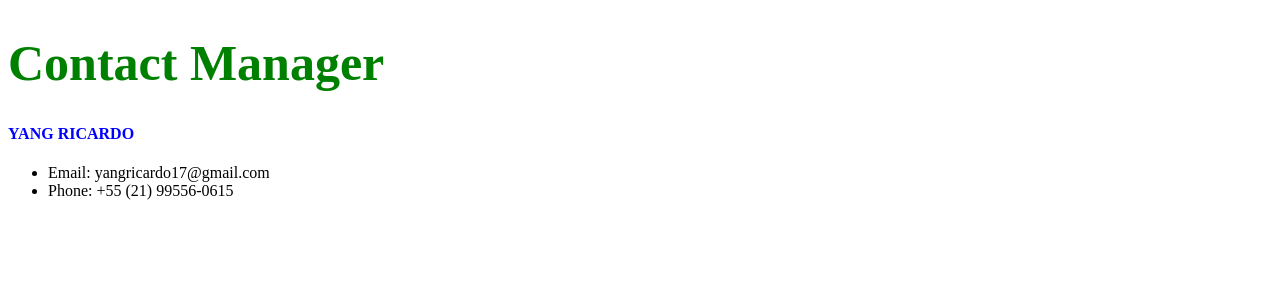
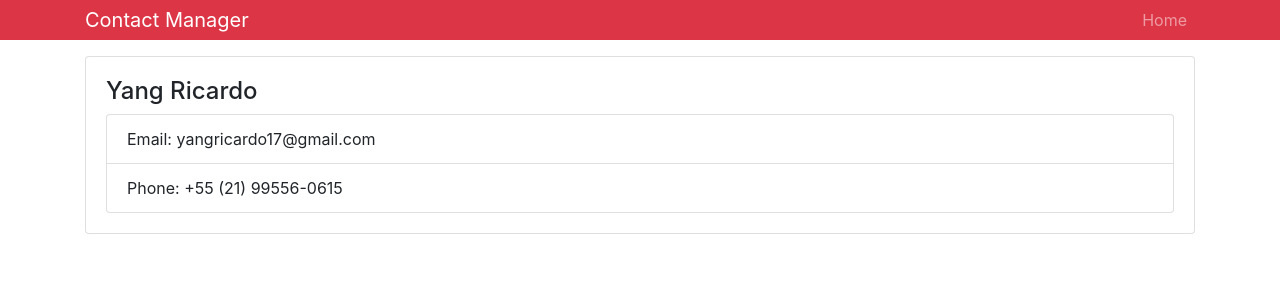
Before and after one commit to arpesh28/react-front-to-back, a React (Create React App) app in the folder contactmanager/: page / in a window 1280 px wide. Shown: the top 300 px of the page. Built offline with nearby package versions, Linux system fonts and the light colour scheme.

Commit message:
bootstrap

```diff
--- a/contactmanager/package.json
+++ b/contactmanager/package.json
@@ -3,6 +3,10 @@
   "version": "0.1.0",
   "private": true,
   "dependencies": {
+    "ajv": "^6.5.4",
+    "bootstrap": "^4.1.3",
+    "jquery": "^3.3.1",
+    "popper.js": "^1.14.4",
     "react": "^16.5.2",
     "react-dom": "^16.5.2",
     "react-scripts": "2.0.4"
--- a/contactmanager/src/App.js
+++ b/contactmanager/src/App.js
@@ -1,7 +1,10 @@
 import React, { Component } from "react";
-import "./App.css";
+
 import Contact from "./components/contact/Contact";
 import Header from "./components/header/Header";
+
+import "bootstrap/dist/css/bootstrap.min.css";
+import "./App.css";
 
 class App extends Component {
   render() {
--- a/contactmanager/src/components/contact/Contact.css
+++ /dev/null
@@ -1,4 +0,0 @@
-h4 {
-    color: blue;
-    text-transform: uppercase;
-}
--- a/contactmanager/src/components/contact/Contact.jsx
+++ b/contactmanager/src/components/contact/Contact.jsx
@@ -1,17 +1,18 @@
 import React, { Component } from "react";
 import { PropTypes } from "prop-types";
-import "./Contact.css";
 
 class Contact extends Component {
   render() {
     const { name, email, phone } = this.props;
     return (
-      <div>
-        <h4>{name}</h4>
-        <ul>
-          <li>Email: {email}</li>
-          <li>Phone: {phone}</li>
-        </ul>
+      <div className="container">
+        <div className="card card-body mb-3">
+          <h4>{name}</h4>
+          <ul className="list-group">
+            <li className="list-group-item">Email: {email}</li>
+            <li className="list-group-item">Phone: {phone}</li>
+          </ul>
+        </div>
       </div>
     );
   }
--- a/contactmanager/src/components/header/Header.jsx
+++ b/contactmanager/src/components/header/Header.jsx
@@ -4,9 +4,22 @@
 const Header = props => {
   const { branding } = props;
   return (
-    <div>
-      <h1 style={headingStyle}>{branding}</h1>
-    </div>
+    <nav className="navbar navbar-expand-sm navbar-dark bg-danger mb-3 py-0">
+      <div className="container">
+        <a href="/" className="navbar-brand">
+          {branding}
+        </a>
+        <div>
+          <ul className="navbar-nav mr-auto">
+            <li className="nav-item">
+              <a href="/" className="nav-link">
+                Home
+              </a>
+            </li>
+          </ul>
+        </div>
+      </div>
+    </nav>
   );
 };
 
@@ -18,6 +31,4 @@
   branding: PropTypes.object.isRequired
 };
 
-const headingStyle = { color: "green", fontSize: "50px" };
-
 export default Header;
```
Also changed, not shown: 2 other files (tests, documents, lock files or other folders).
